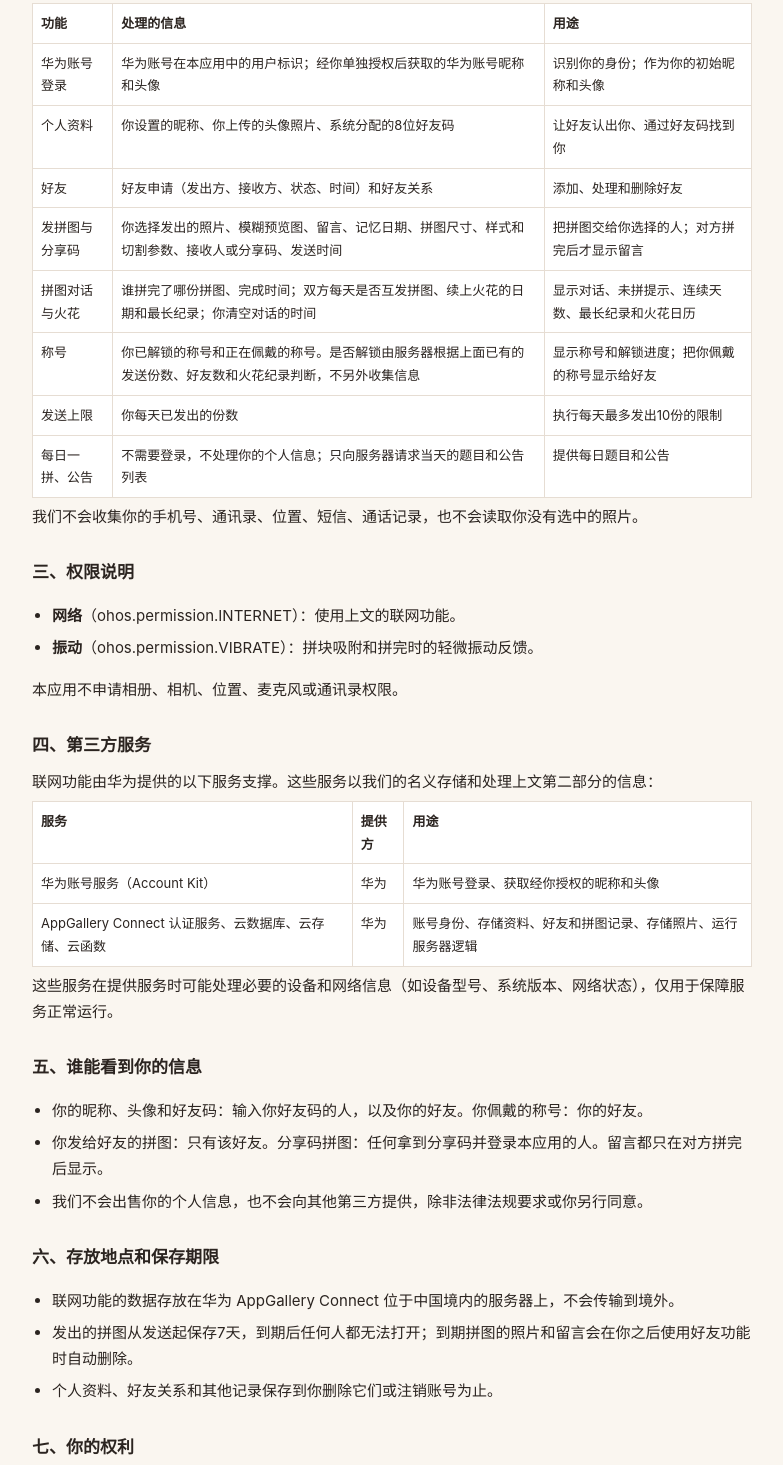
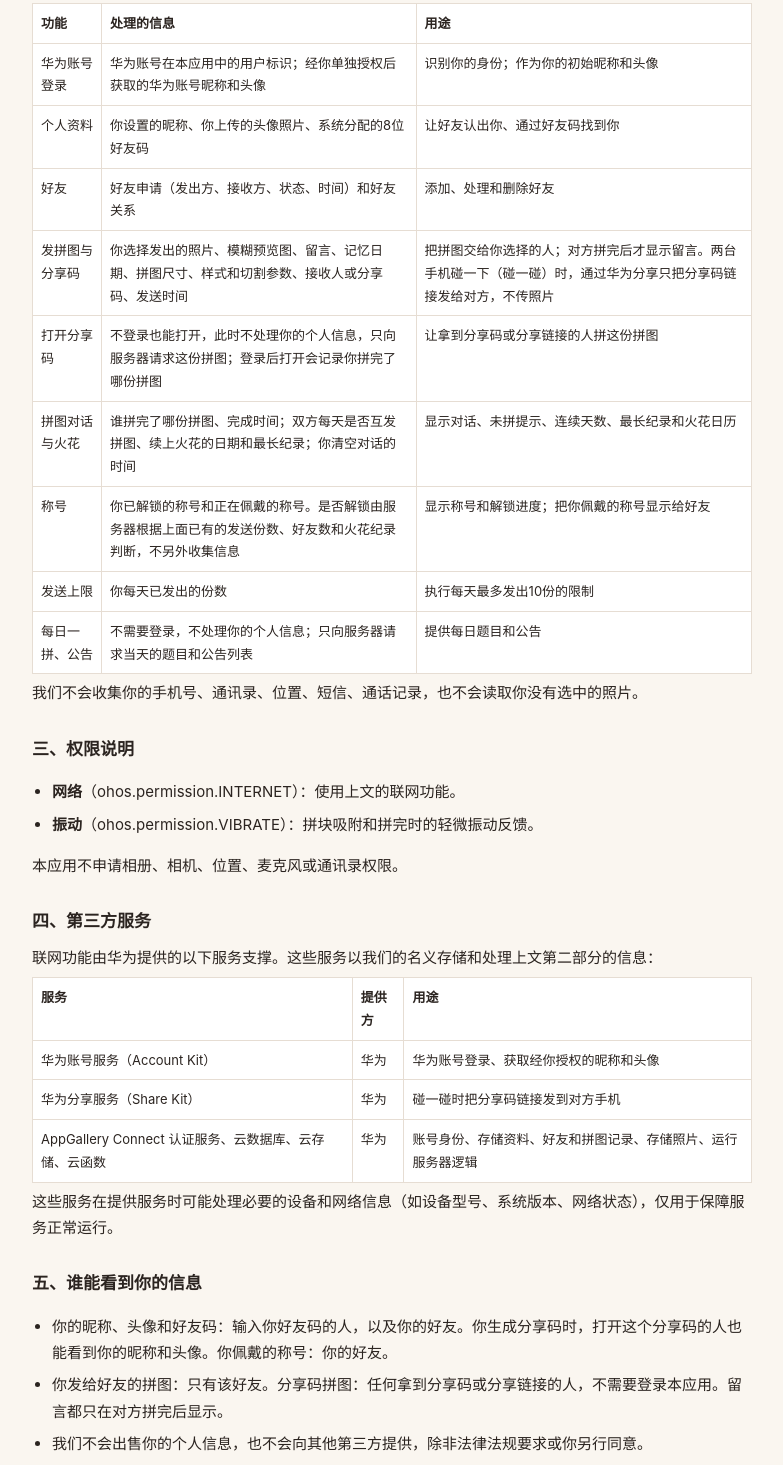
Before and after one commit to shop1111/pieceme-legal, a plain HTML site: page privacy.html in a window 1280 px wide. Shown: the part 591-2056 px from the top of the page, without its empty margins (248-1031 px from the left). Drawn offline with Linux system fonts and the light colour scheme.

Commit message:
Cover tapping phones to share and opening share codes signed out

```diff
--- a/privacy.html
+++ b/privacy.html
@@ -65,7 +65,8 @@
   <tr><td>华为账号登录</td><td>华为账号在本应用中的用户标识；经你单独授权后获取的华为账号昵称和头像</td><td>识别你的身份；作为你的初始昵称和头像</td></tr>
   <tr><td>个人资料</td><td>你设置的昵称、你上传的头像照片、系统分配的8位好友码</td><td>让好友认出你、通过好友码找到你</td></tr>
   <tr><td>好友</td><td>好友申请（发出方、接收方、状态、时间）和好友关系</td><td>添加、处理和删除好友</td></tr>
-  <tr><td>发拼图与分享码</td><td>你选择发出的照片、模糊预览图、留言、记忆日期、拼图尺寸、样式和切割参数、接收人或分享码、发送时间</td><td>把拼图交给你选择的人；对方拼完后才显示留言</td></tr>
+  <tr><td>发拼图与分享码</td><td>你选择发出的照片、模糊预览图、留言、记忆日期、拼图尺寸、样式和切割参数、接收人或分享码、发送时间</td><td>把拼图交给你选择的人；对方拼完后才显示留言。两台手机碰一下（碰一碰）时，通过华为分享只把分享码链接发给对方，不传照片</td></tr>
+  <tr><td>打开分享码</td><td>不登录也能打开，此时不处理你的个人信息，只向服务器请求这份拼图；登录后打开会记录你拼完了哪份拼图</td><td>让拿到分享码或分享链接的人拼这份拼图</td></tr>
   <tr><td>拼图对话与火花</td><td>谁拼完了哪份拼图、完成时间；双方每天是否互发拼图、续上火花的日期和最长纪录；你清空对话的时间</td><td>显示对话、未拼提示、连续天数、最长纪录和火花日历</td></tr>
   <tr><td>称号</td><td>你已解锁的称号和正在佩戴的称号。是否解锁由服务器根据上面已有的发送份数、好友数和火花纪录判断，不另外收集信息</td><td>显示称号和解锁进度；把你佩戴的称号显示给好友</td></tr>
   <tr><td>发送上限</td><td>你每天已发出的份数</td><td>执行每天最多发出10份的限制</td></tr>
@@ -85,14 +86,15 @@
 <table>
   <tr><th>服务</th><th>提供方</th><th>用途</th></tr>
   <tr><td>华为账号服务（Account Kit）</td><td>华为</td><td>华为账号登录、获取经你授权的昵称和头像</td></tr>
+  <tr><td>华为分享服务（Share Kit）</td><td>华为</td><td>碰一碰时把分享码链接发到对方手机</td></tr>
   <tr><td>AppGallery Connect 认证服务、云数据库、云存储、云函数</td><td>华为</td><td>账号身份、存储资料、好友和拼图记录、存储照片、运行服务器逻辑</td></tr>
 </table>
 <p>这些服务在提供服务时可能处理必要的设备和网络信息（如设备型号、系统版本、网络状态），仅用于保障服务正常运行。</p>
 
 <h2>五、谁能看到你的信息</h2>
 <ul>
-  <li>你的昵称、头像和好友码：输入你好友码的人，以及你的好友。你佩戴的称号：你的好友。</li>
-  <li>你发给好友的拼图：只有该好友。分享码拼图：任何拿到分享码并登录本应用的人。留言都只在对方拼完后显示。</li>
+  <li>你的昵称、头像和好友码：输入你好友码的人，以及你的好友。你生成分享码时，打开这个分享码的人也能看到你的昵称和头像。你佩戴的称号：你的好友。</li>
+  <li>你发给好友的拼图：只有该好友。分享码拼图：任何拿到分享码或分享链接的人，不需要登录本应用。留言都只在对方拼完后显示。</li>
   <li>我们不会出售你的个人信息，也不会向其他第三方提供，除非法律法规要求或你另行同意。</li>
 </ul>
 
```
Also changed, not shown: terms.html (+2 -2 lines).
